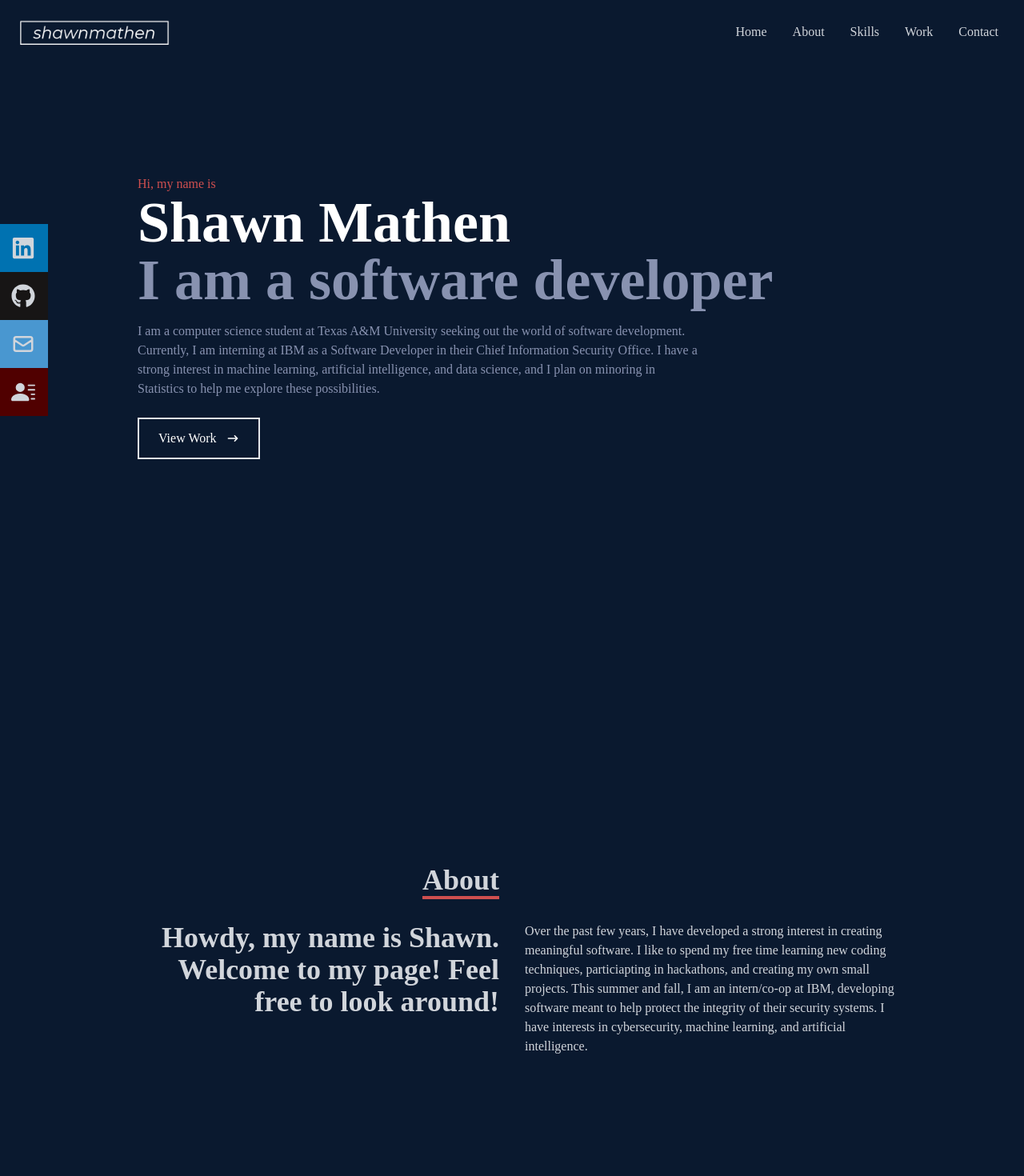
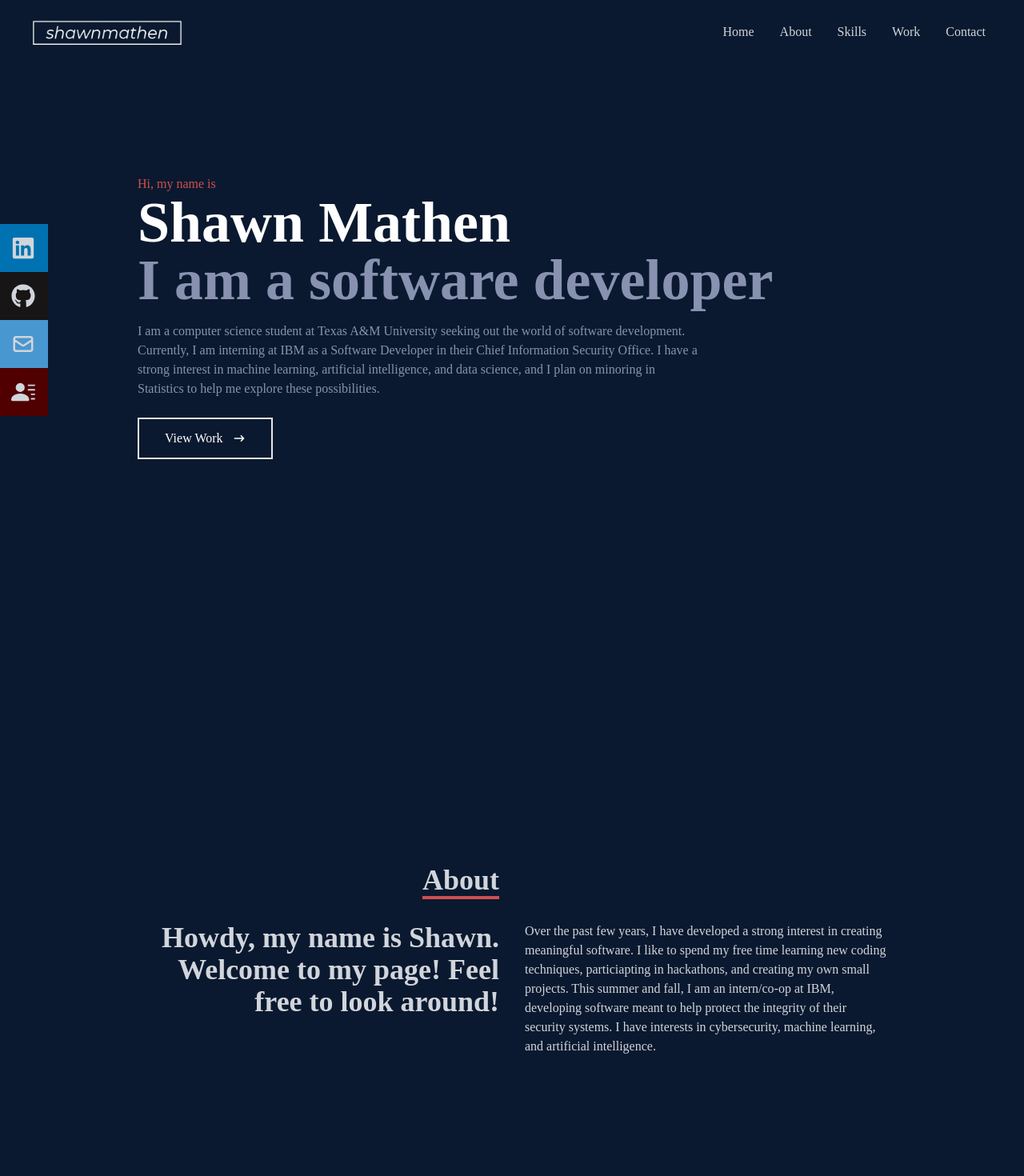
Before and after one commit to smmathen/smmathen.github.io, a React (Create React App) app: page / in a window 1280 px wide. Shown: the top 1470 px of the page at 80% size. Built offline with nearby package versions, Linux system fonts and the light colour scheme.

Commit message:
Fixing padding issues

```diff
--- a/src/components/About.jsx
+++ b/src/components/About.jsx
@@ -12,7 +12,7 @@ const About = () => {
           </div>
           <div></div>
         </div>
-        <div className="max-w-[1000px] w-full grid sm:grid-cols-2 gap-8 px-4">
+        <div className="max-w-[1000px] w-full grid sm:grid-cols-2 gap-8 px-8">
           <div className="sm:text-right text-4xl font-bold">
             <p>
               Howdy, my name is Shawn. Welcome to my page! Feel free to look
--- a/src/components/Contact.jsx
+++ b/src/components/Contact.jsx
@@ -4,7 +4,7 @@ const Contact = () => {
   return (
     <div
       name="contact"
-      className="w-full h-screen bg-[#0a192f] flex justify-center items-center p-4"
+      className="w-full h-screen bg-[#0a192f] flex justify-center items-center pt-20"
     >
       <form
         method="POST"
@@ -40,7 +40,7 @@ const Contact = () => {
           rows="10"
           placeholder="Enter your message here!"
         ></textarea>
-        <button className="text-white border-2 hover:bg-[#cf4f4f] hover:border-[#cf4f4f] px-4 py-3 my-8 mx-auto flex items-center">
+        <button className="text-white border-2 hover:bg-[#cf4f4f] hover:border-[#cf4f4f] px-8 py-3 my-8 mx-auto flex items-center">
           Submit!
         </button>
       </form>
--- a/src/components/Home.jsx
+++ b/src/components/Home.jsx
@@ -1,5 +1,6 @@
 import React from "react";
 import { HiArrowNarrowRight } from "react-icons/hi";
+import { Link } from "react-scroll";
 // import SelfImage from "../assets/selfimage.png";
 
 const Home = () => {
@@ -23,21 +24,14 @@ const Home = () => {
           explore these possibilities.
         </p>
         <div>
-          <button className="text-white group border-2 px-6 py-3 my-2 flex items-center hover:bg-[#cf4f4f] hover:border-[#cf4f4f]">
-            View Work
-            <span className="group-hover:rotate-90 duration-300">
-              <HiArrowNarrowRight className="ml-3" />
-            </span>
-          </button>
-          {/* <div className="flex flex-wrap justify-center">
-            <div className="w-6/12 sm:w-4/12 px-4">
-              <img
-                className="shadow rounded-full max-w-full h-auto align-middle border-none"
-                src={SelfImage}
-                alt="Myself"
-              />
-            </div>
-          </div> */}
+          <Link to="work" smooth={true} duration={500}>
+            <button className="text-white group border-2 px-8 py-3 my-2 flex items-center hover:bg-[#cf4f4f] hover:border-[#cf4f4f]">
+              View Work
+              <span className="group-hover:rotate-90 duration-300">
+                <HiArrowNarrowRight className="ml-3" />
+              </span>
+            </button>
+          </Link>
         </div>
       </div>
     </div>
--- a/src/components/Navbar.jsx
+++ b/src/components/Navbar.jsx
@@ -10,7 +10,7 @@ const Navbar = () => {
   const handleClick = () => setNav(!nav);
 
   return (
-    <div className="fixed w-full h-[80px] flex justify-between items-center px-4 bg-[#0a192f] text-gray-300">
+    <div className="fixed w-full h-[80px] flex justify-between items-center px-8 bg-[#0a192f] text-gray-300">
       <div>
         <img src={Logo} alt="Logo" style={{ width: "200px" }} />
       </div>
--- a/src/components/Work.jsx
+++ b/src/components/Work.jsx
@@ -6,7 +6,7 @@ import AeroCheck from "../assets/aerocheck.jpg";
 const Work = () => {
   return (
     <div name="work" className="w-full md:h-screen text-gray-300 bg-[#0a192f]">
-      <div className="max-w-[1000px] mx-auto p-4 flex flex-col justify center w-full h-full">
+      <div className="max-w-[1000px] mx-auto p-20 flex flex-col justify center w-full h-full">
         <div className="pb-8">
           <p className="text-4xl font-bold inline border-b-4 border-[#cf4f4f]   ">
             Work
@@ -30,7 +30,7 @@ const Work = () => {
                   target="_blank"
                   rel="noreferrer"
                 >
-                  <button className="text-center rounded-lg px-4 py-3 m-2 bg-[#0a192f] text-white font-bold text-lg">
+                  <button className="text-center rounded-lg px-8 py-3 m-2 bg-[#0a192f] text-white font-bold text-lg">
                     Department Website
                   </button>
                 </a>
@@ -52,7 +52,7 @@ const Work = () => {
                   target="_blank"
                   rel="noreferrer"
                 >
-                  <button className="text-center rounded-lg px-4 py-3 m-2 bg-[#0a192f] text-white font-bold text-lg">
+                  <button className="text-center rounded-lg px-8 py-3 m-2 bg-[#0a192f] text-white font-bold text-lg">
                     Devpost
                   </button>
                 </a>
@@ -61,7 +61,7 @@ const Work = () => {
                   target="_blank"
                   rel="noreferrer"
                 >
-                  <button className="text-center rounded-lg px-4 py-3 m-2 bg-[#0a192f] text-white font-bold text-lg">
+                  <button className="text-center rounded-lg px-8 py-3 m-2 bg-[#0a192f] text-white font-bold text-lg">
                     Code
                   </button>
                 </a>
@@ -84,7 +84,7 @@ const Work = () => {
                   target="_blank"
                   rel="noreferrer"
                 >
-                  <button className="text-center rounded-lg px-4 py-3 m-2 bg-[#0a192f] text-white font-bold text-lg">
+                  <button className="text-center rounded-lg px-8 py-3 m-2 bg-[#0a192f] text-white font-bold text-lg">
                     Devpost
                   </button>
                 </a>
@@ -93,7 +93,7 @@ const Work = () => {
                   target="_blank"
                   rel="noreferrer"
                 >
-                  <button className="text-center rounded-lg px-4 py-3 m-2 bg-[#0a192f] text-white font-bold text-lg">
+                  <button className="text-center rounded-lg px-8 py-3 m-2 bg-[#0a192f] text-white font-bold text-lg">
                     Code
                   </button>
                 </a>
```
